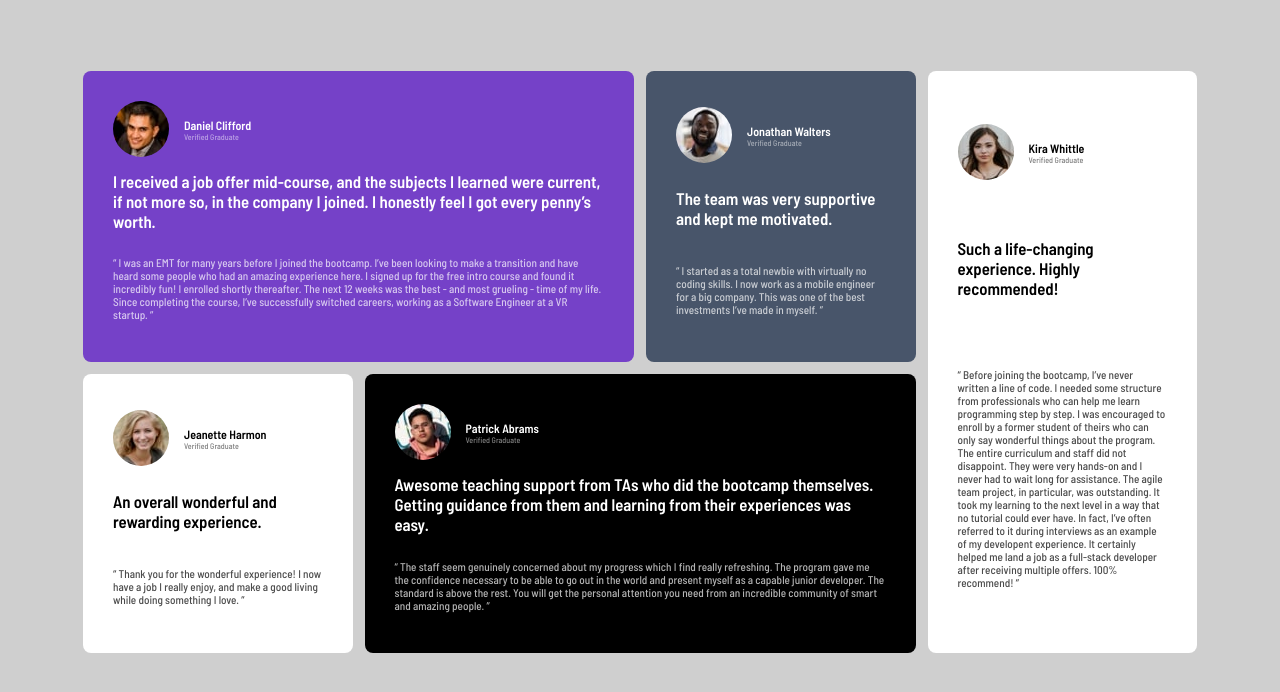
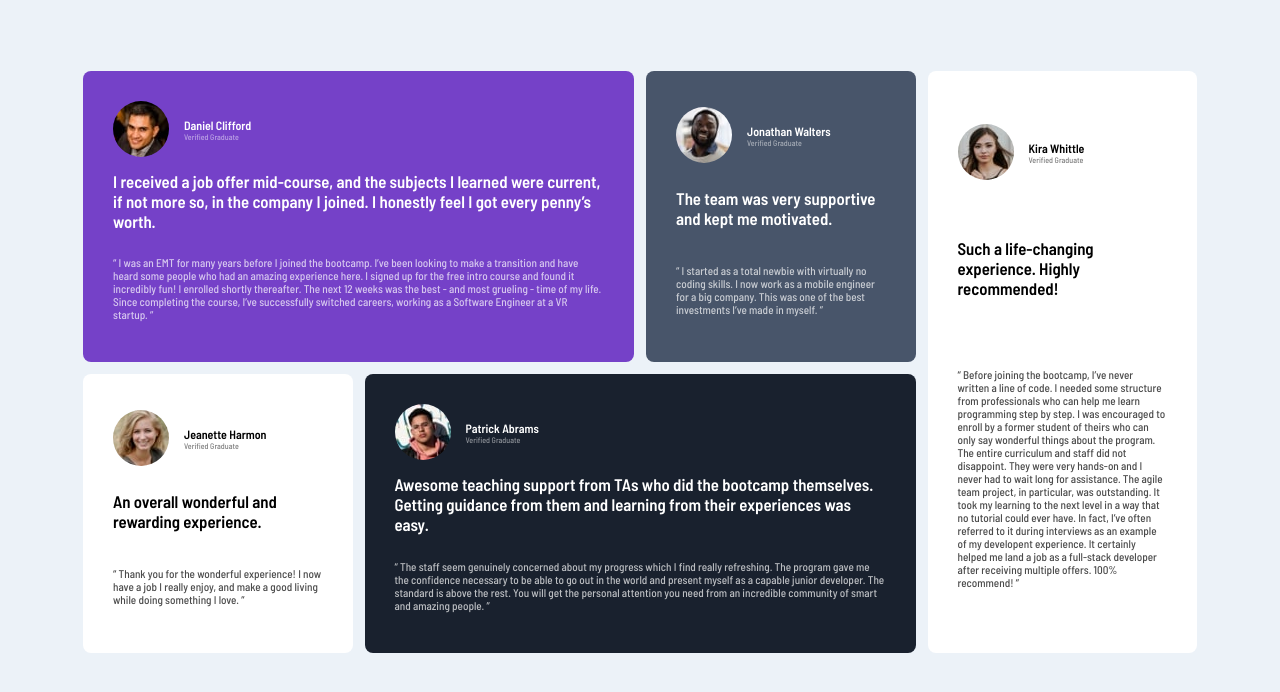
Before and after one commit to JoalinPineda/Testimonial-Grid-Secction, a plain HTML site: page index.html in a window 1280 px wide. Drawn offline with Linux system fonts and the light colour scheme.

Commit message:
Changes in the cards colors

```diff
--- a/style.css
+++ b/style.css
@@ -11,10 +11,10 @@
     --white: hsl(0, 0%, 100%);
     /* Neutral */
     --light-gray: hsl(0, 0%, 81%);
-    --ilght-grayish-blue: hsl(210, 46%, 95%);
+    --light-grayish-blue: hsl(210, 46%, 95%);
 }
 body{
-    background-color: var(--light-gray);
+    background-color: var(--light-grayish-blue);
     height: 100vh;
 }
 main{
@@ -88,7 +88,7 @@ main{
     grid-row:2/3 ;
 }
 .card-5{
-    background-color: black;
+    background-color:var(--blackish-blue);
     grid-column: 2/4;
     grid-row:2/3 ;
 }
```
